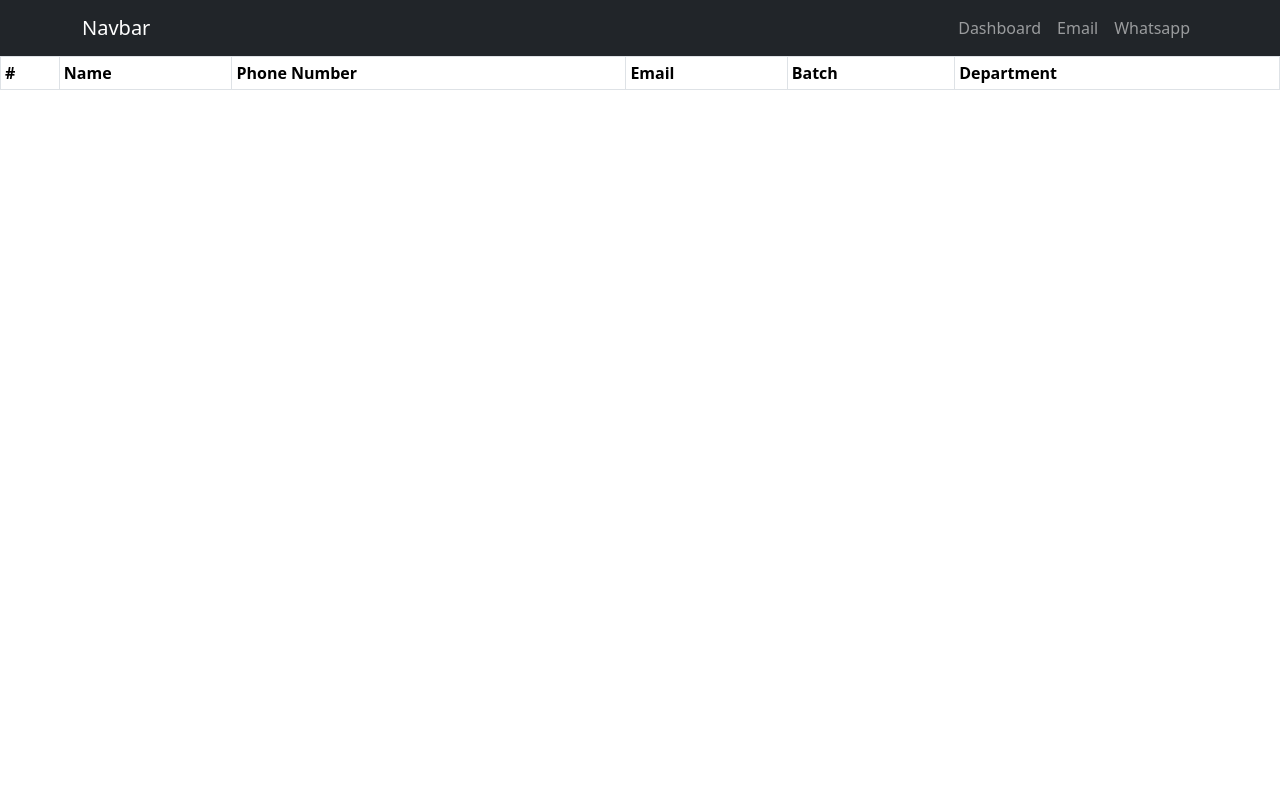
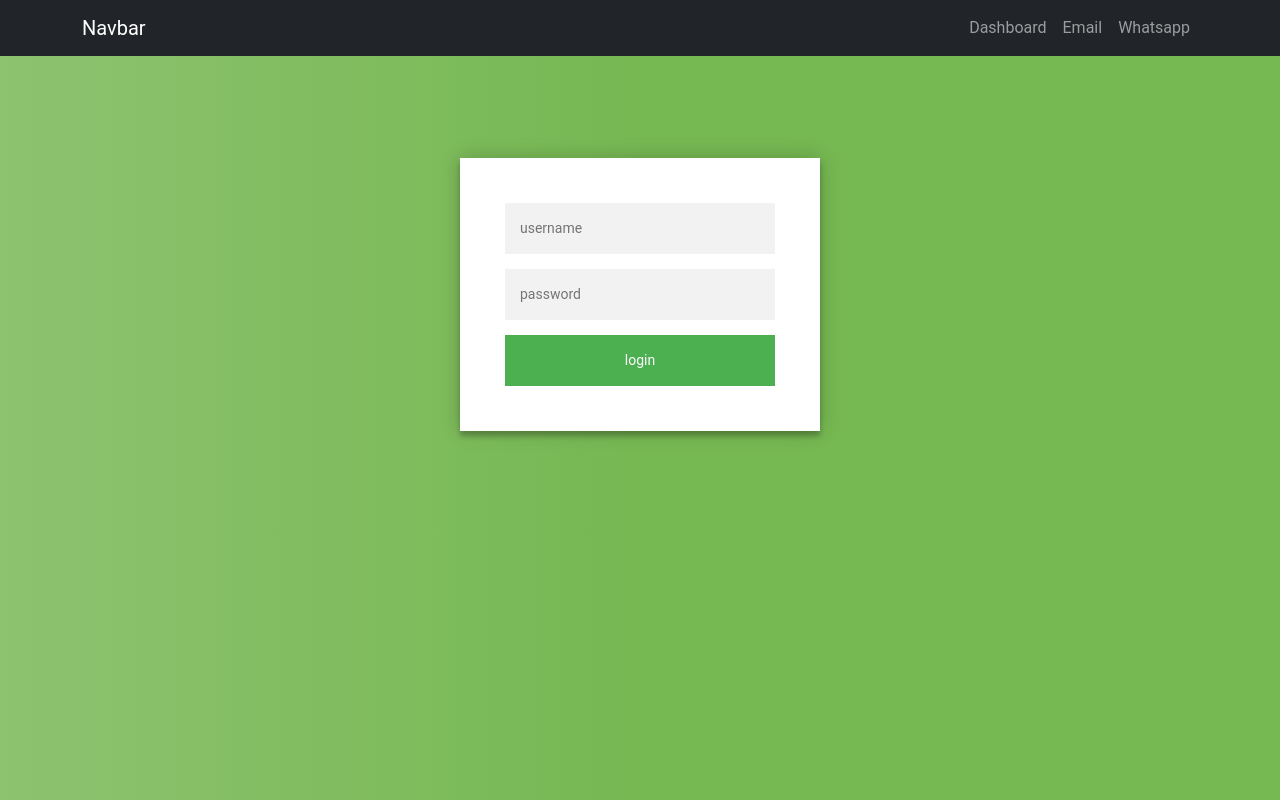
Before and after one commit to jiitopticachapter/JSCOP-Admin-Portal, a React (Vite) app: page / in a window 1280 px wide. Built offline with nearby package versions, Linux system fonts and the light colour scheme; the HTML template or start-up script is replaced by a standard one.

Commit message:
login page completed

```diff
--- a/package.json
+++ b/package.json
@@ -15,6 +15,7 @@
     "react": "^18.2.0",
     "react-bootstrap": "^2.10.1",
     "react-dom": "^18.2.0",
+    "react-icons": "^5.0.1",
     "react-router-dom": "^6.22.1"
   },
   "devDependencies": {
--- a/src/App.jsx
+++ b/src/App.jsx
@@ -6,15 +6,30 @@ import Email from "./pages/Email/Email";
 
 import Whatsapp from "./pages/Whatsapp/Whatsapp";
 import Navbar from "./components/Navbar/Navbar";
+import { useState } from "react";
 const App = () => {
+  const [loggedIn, setLoggedIn] = useState(false);
+
   return (
     <>
       <Navbar />
       <Routes>
-        <Route path="/" element={<Dashboard />} />
-        <Route path="/whatsapp" element={<Whatsapp />} />
-        <Route path="/email" element={<Email />} />
-        <Route path="/login" element={<Login />} />
+        <Route
+          path="/"
+          element={
+            loggedIn ? <Dashboard /> : <Login setLoggedIn={setLoggedIn} />
+          }
+        />
+        <Route
+          path="/whatsapp"
+          element={
+            loggedIn ? <Whatsapp /> : <Login setLoggedIn={setLoggedIn} />
+          }
+        />
+        <Route
+          path="/email"
+          element={loggedIn ? <Email /> : <Login setLoggedIn={setLoggedIn} />}
+        />
       </Routes>
     </>
   );
--- a/src/pages/Dashboard/Dashboard.jsx
+++ b/src/pages/Dashboard/Dashboard.jsx
@@ -1,5 +1,7 @@
 import React, { useEffect, useState } from "react";
 import Table from "react-bootstrap/Table";
+import { MdOutlineEdit } from "react-icons/md";
+import { MdDelete } from "react-icons/md";
 
 const Dashboard = () => {
   const [usersDetails, setUserDetails] = useState([
@@ -28,7 +30,7 @@ const Dashboard = () => {
 
   return (
     <>
-      <Table striped bordered hover size="sm">
+      <Table responsive="sm" striped bordered hover size="sm">
         <thead>
           <tr>
             <th>#</th>
@@ -37,17 +39,29 @@ const Dashboard = () => {
             <th>Email</th>
             <th>Batch</th>
             <th>Department</th>
+            <th>Actions</th>
           </tr>
         </thead>
         <tbody>
           {usersDetails.map((user, index) => {
-            <tr>
-              <td>{user.name}</td>
-              <td>{user.email}</td>
-              <td>{user.phone}</td>
-              <td>{user.batch}</td>
-              <td>{user.department}</td>
-            </tr>;
+            return (
+              <tr key={index}>
+                <td>{index + 1}</td>
+                <td>{user.name}</td>
+                <td>{user.email}</td>
+                <td>{user.phone}</td>
+                <td>{user.batch}</td>
+                <td>{user.department}</td>
+                <td>
+                  <button>
+                    <MdOutlineEdit />
+                  </button>
+                  <button>
+                    <MdDelete />
+                  </button>
+                </td>
+              </tr>
+            );
           })}
         </tbody>
       </Table>
--- /dev/null
+++ b/src/pages/Login/Login.css
@@ -0,0 +1,103 @@
+.loginlogin-page {
+  width: 360px;
+  padding: 8% 0 0;
+  margin: auto;
+}
+.loginform {
+  position: relative;
+  z-index: 1;
+  background: #ffffff;
+  max-width: 360px;
+  margin: 0 auto 100px;
+  padding: 45px;
+  text-align: center;
+  box-shadow: 0 0 20px 0 rgba(0, 0, 0, 0.2), 0 5px 5px 0 rgba(0, 0, 0, 0.24);
+}
+.loginform input {
+  font-family: "Roboto", sans-serif;
+  outline: 0;
+  background: #f2f2f2;
+  width: 100%;
+  border: 0;
+  margin: 0 0 15px;
+  padding: 15px;
+  box-sizing: border-box;
+  font-size: 14px;
+}
+.loginform button {
+  font-family: "Roboto", sans-serif;
+  text-transloginform: uppercase;
+  outline: 0;
+  background: #4caf50;
+  width: 100%;
+  border: 0;
+  padding: 15px;
+  color: #ffffff;
+  font-size: 14px;
+  -webkit-transition: all 0.3 ease;
+  transition: all 0.3 ease;
+  cursor: pointer;
+}
+.loginform button:hover,
+.loginform button:active,
+.loginform button:focus {
+  background: #43a047;
+}
+.loginform .message {
+  margin: 15px 0 0;
+  color: #b3b3b3;
+  font-size: 12px;
+}
+.loginform .message a {
+  color: #4caf50;
+  text-decoration: none;
+}
+.loginform .register-loginform {
+  display: none;
+}
+.logincontainer {
+  position: relative;
+  z-index: 1;
+  max-width: 300px;
+  margin: 0 auto;
+}
+.logincontainer:before,
+.logincontainer:after {
+  content: "";
+  display: block;
+  clear: both;
+}
+.logincontainer .info {
+  margin: 50px auto;
+  text-align: center;
+}
+.logincontainer .info h1 {
+  margin: 0 0 15px;
+  padding: 0;
+  font-size: 36px;
+  font-weight: 300;
+  color: #1a1a1a;
+}
+.logincontainer .info span {
+  color: #4d4d4d;
+  font-size: 12px;
+}
+.logincontainer .info span a {
+  color: #000000;
+  text-decoration: none;
+}
+.logincontainer .info span .fa {
+  color: #ef3b3a;
+}
+body {
+  background: #76b852; /* fallback for old browsers */
+  background: rgb(141, 194, 111);
+  background: linear-gradient(
+    90deg,
+    rgba(141, 194, 111, 1) 0%,
+    rgba(118, 184, 82, 1) 50%
+  );
+  font-family: "Roboto", sans-serif;
+  -webkit-font-smoothing: antialiased;
+  -moz-osx-font-smoothing: grayscale;
+}
--- a/src/pages/Login/Login.jsx
+++ b/src/pages/Login/Login.jsx
@@ -1,7 +1,51 @@
-import React from "react";
+import React, { useState } from "react";
+import "./Login.css";
 
-const Login = () => {
-  return <div>Login</div>;
+const Login = (props) => {
+  const [username, setUsername] = useState("");
+  const [password, setPassword] = useState("");
+  const [error, setError] = useState("");
+
+  const handleChangeUsername = (event) => {
+    setUsername(event.target.value);
+  };
+
+  const handleChangePassword = (event) => {
+    setPassword(event.target.value);
+  };
+
+  const handleLogin = async () => {
+    // const response = await axios.post(url, {
+    //   username: username,
+    //   password: password,
+    // });
+    // if (response.data.logged) {
+    //   props.setLoggedIn(true);
+    //   window.location.url();
+    // }
+  };
+
+  return (
+    <div class="loginlogin-page">
+      <div class="loginform">
+        <form class="loginlogin-form">
+          <input
+            onChange={handleChangeUsername}
+            type="text"
+            placeholder="username"
+            value={username}
+          />
+          <input
+            onChange={handleChangePassword}
+            type="password"
+            placeholder="password"
+            value={password}
+          />
+          <button onClick={handleLogin}>login</button>
+        </form>
+      </div>
+    </div>
+  );
 };
 
 export default Login;
```
Also changed, not shown: 1 other file (tests, documents, lock files or other folders).
